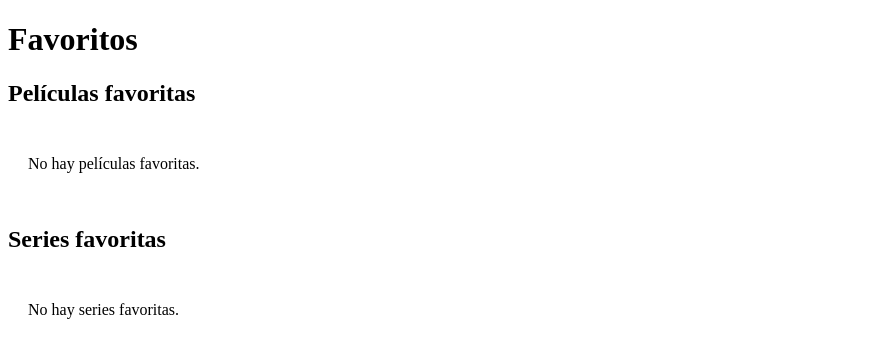
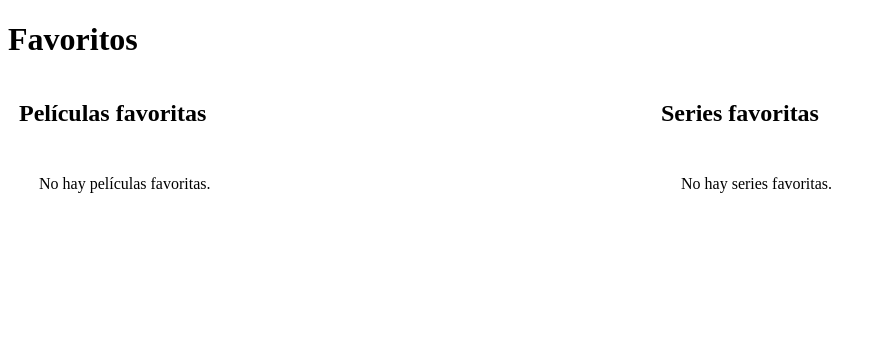
Before and after one commit to GasparinB/trabajo_integrador, a React (Create React App) app: page /favoritos in a window 1280 px wide. Shown: the top 358 px of the page, without its empty margins (0-883 px from the left). Built offline with nearby package versions, Linux system fonts and the light colour scheme.

Commit message:
modifiqué un poco el css de Favorito para que esté más acomodado

```diff
--- a/src/Componentes/Favorito/Favorito.css
+++ b/src/Componentes/Favorito/Favorito.css
@@ -1,3 +1,15 @@
 .p{
   display: flex;
 }
+.favoritosContainer {
+  display: flex;
+  flex-wrap: wrap;
+  justify-content: center;
+  gap: 20px;
+}
+
+.ListadoFavoritos {
+  width: 100%;
+  max-width: 600px;
+  margin: 0 auto;
+}
--- a/src/Componentes/Favorito/Favorito.js
+++ b/src/Componentes/Favorito/Favorito.js
@@ -102,8 +102,9 @@
         {this.state.loading ? (
           <p>Cargando favoritos...</p>
         ) : (
-          <div>
+          <div className="favoritosContainer">
             {/* PELÍCULAS */}
+            <div className="ListadoFavoritos">
             <h2 className="alert alert-primary">
               Películas favoritas
             </h2>
@@ -153,7 +154,9 @@
                 ))
               )}
             </section>
+            </div>
             {/* SERIES */}
+            <div className="ListadoFavoritos">
             <h2 className="alert alert-warning">
               Series favoritas
             </h2>
@@ -204,6 +207,7 @@
               )}
             </section>
           </div>
+          </div>
         )}
       </div>
     );
```
